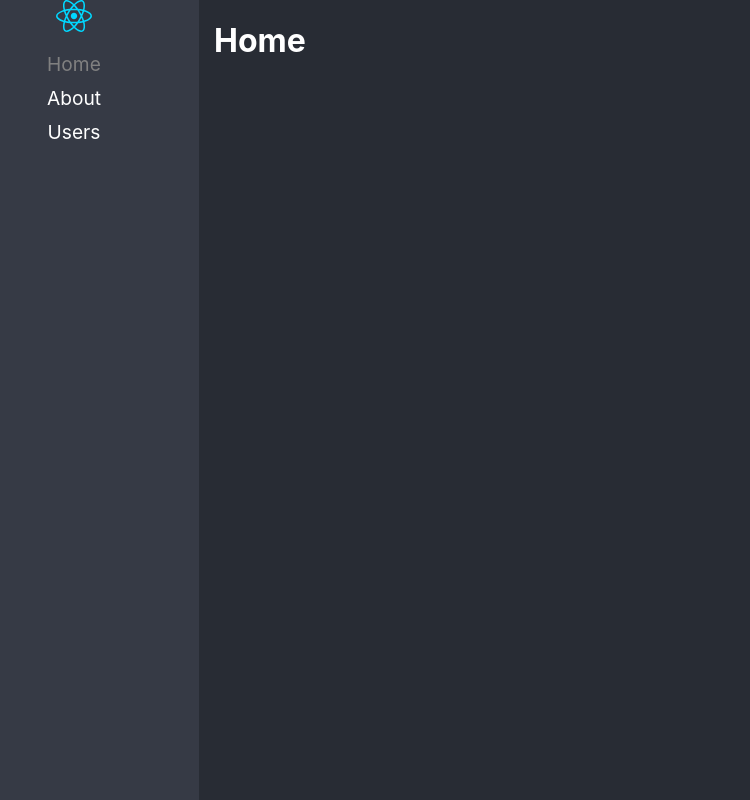
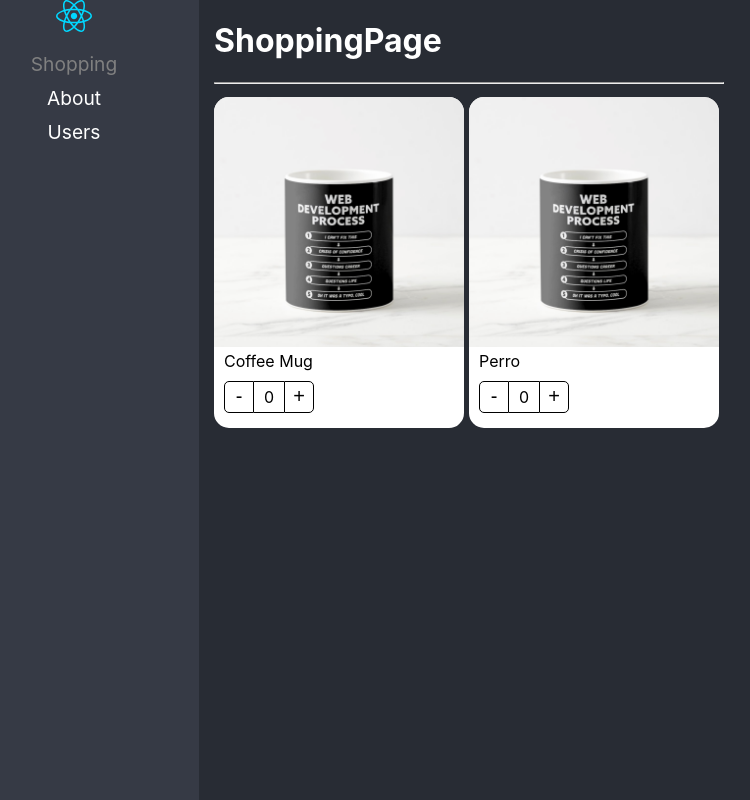
Before and after one commit to ramone02/react-adv, a React (Vite) app: page / in a window 1280 px wide. Shown: the whole page, without its empty margins (51-801 px from the left). Built offline with nearby package versions, Linux system fonts and the light colour scheme.

Commit message:
component compound listo

```diff
--- /dev/null
+++ b/src/02-component-patterns/components/ProductButtons.tsx
@@ -0,0 +1,24 @@
+import styles from "../styles/styles.module.css";
+import { useContext } from "react";
+import { ProductContext } from "./ProductCard";
+
+/* interface ProductButtonsProps {
+  counter: number;
+  increaseBy: (value: number) => void;
+} */
+
+export const ProductButtons = () => {
+  const { increaseBy, counter } = useContext(ProductContext);
+
+  return (
+    <div className={styles.buttonsContainer}>
+      <button className={styles.buttonMinus} onClick={() => increaseBy(-1)}>
+        -
+      </button>
+      <div className={styles.countLabel}>{counter}</div>
+      <button className={styles.buttonAdd} onClick={() => increaseBy(+1)}>
+        +
+      </button>
+    </div>
+  );
+};
--- /dev/null
+++ b/src/02-component-patterns/components/ProductCard.tsx
@@ -0,0 +1,31 @@
+import styles from "../styles/styles.module.css";
+import { createContext } from "react";
+import { useProduct } from "../hooks/useProduct";
+import {  ProductCardProps, ProductContextProps } from "../interfaces/interfaces";
+
+export const ProductContext = createContext({} as ProductContextProps);
+
+const { Provider } = ProductContext;
+
+export const ProductCard = ({ product, children }: ProductCardProps) => {
+  /* const [counter, setSounter] = useState(0);
+
+  const increaseBy = (value: number) => {
+    //
+    setSounter((prev) => Math.max(prev + value, 0));
+  }; */
+
+  const { counter, increaseBy } = useProduct();
+
+  return (
+    <Provider
+      value={{
+        counter,
+        increaseBy,
+        product,
+      }}
+    >
+      <div className={styles.productCard}>{children}</div>
+    </Provider>
+  );
+};
--- /dev/null
+++ b/src/02-component-patterns/components/ProductImage.tsx
@@ -0,0 +1,21 @@
+import { useContext } from "react";
+import { ProductContext } from "./ProductCard";
+import styles from "../styles/styles.module.css";
+import noImage from "../assets/no-image.jpg";
+
+export const ProductImage = ({ img = "" }) => {
+  const { product } = useContext(ProductContext);
+  let imgToShow: string;
+  //si me manda una img la asigno, si no si existe en el product la asigno sino asigno el noImage;
+  if (img) {
+    imgToShow = img;
+  } else if (product.img) {
+    imgToShow = product.img;
+  } else {
+    imgToShow = noImage;
+  }
+
+  return (
+    <img className={styles.productImg} src={imgToShow} alt="Product Image" />
+  );
+};
--- /dev/null
+++ b/src/02-component-patterns/components/ProductTitle.tsx
@@ -0,0 +1,17 @@
+import { useContext } from "react";
+import { ProductContext } from "./ProductCard";
+import styles from "../styles/styles.module.css";
+
+export const ProductTitle = ({ title }: { title?: string }) => {
+  //si es una sola prop desestructuro asi, sino creo interface
+  const { product } = useContext(ProductContext);
+  /* let titleToShow: string;
+    //si viene el title lo asigno, sino tomo el del product
+    title ? titleToShow = title : titleToShow = product.title; */
+
+  return (
+    <span className={styles.productDescription}>
+      {title ? title : product.title}
+    </span>
+  );
+};
--- /dev/null
+++ b/src/02-component-patterns/components/index.ts
@@ -0,0 +1,17 @@
+import { ProductCard as ProductCardHOC } from "./ProductCard";
+import { ProductTitle } from "./ProductTitle";
+import { ProductImage } from "./ProductImage";
+import { ProductButtons } from "./ProductButtons";
+import { ProductCardHocProps } from "../interfaces/interfaces";
+//export { ProductCard } from "./ProductCard";
+export { ProductImage } from "./ProductImage";
+export { ProductTitle } from "./ProductTitle";
+export { ProductButtons } from "./ProductButtons";
+
+export const ProductCard:ProductCardHocProps = Object.assign(ProductCardHOC, {
+  Title: ProductTitle,
+  Image: ProductImage,
+  Buttons: ProductButtons,
+});
+
+export default ProductCard;
--- /dev/null
+++ b/src/02-component-patterns/hooks/useProduct.ts
@@ -0,0 +1,16 @@
+import { useState } from "react";
+
+
+export const useProduct = () => {
+    const [counter, setCounter] = useState(0);
+
+    const increaseBy = (value: number)=>{
+        setCounter(prev=> Math.max(prev + value, 0));
+    };
+
+
+    return{
+        counter,
+        increaseBy
+    };
+};
--- /dev/null
+++ b/src/02-component-patterns/interfaces/interfaces.ts
@@ -0,0 +1,25 @@
+import { ReactElement } from "react";
+
+export interface ProductCardProps {
+  product: Product;
+  children?: ReactElement | ReactElement[];
+}
+
+export interface Product {
+  id: string;
+  title: string;
+  img?: string;
+}
+
+export interface ProductContextProps {
+  counter: number;
+  increaseBy: (value: number) => void;
+  product: Product;
+}
+
+export interface ProductCardHocProps {
+  ({ product, children }: ProductCardProps): JSX.Element;
+  Title: ({ title }: { title?: string }) => JSX.Element;
+  Image: ({ img }: { img?: string | undefined }) => JSX.Element;
+  Buttons: () => JSX.Element;
+}
--- /dev/null
+++ b/src/02-component-patterns/pages/ShoppingPage.tsx
@@ -0,0 +1,34 @@
+import ProductCard, { ProductButtons, ProductImage, ProductTitle } from "../components";
+
+const product = {
+  id: "1",
+  title: "Coffee Mug",
+  img: "./coffee-mug.png",
+};
+
+export const ShoppingPage = () => {
+  return (
+    <div>
+      <h1>ShoppingPage</h1>
+      <hr />
+      <div
+        style={{
+          display: "flex",
+          flexDirection: "row",
+          flexWrap: "wrap",
+        }}
+      >
+        <ProductCard product={product}>
+            <ProductCard.Image />
+            <ProductCard.Title />
+            <ProductCard.Buttons/>
+        </ProductCard>
+         <ProductCard product={product}>
+            <ProductImage />
+            <ProductTitle title={'Perro'}/>
+            <ProductButtons/>
+        </ProductCard>
+      </div>
+    </div>
+  );
+};
--- /dev/null
+++ b/src/02-component-patterns/styles/styles.module.css
@@ -0,0 +1,62 @@
+
+
+.productCard {
+    background-color: white;
+    border-radius: 15px;
+    color: black;
+    padding-bottom: 5px;
+    width: 250px;
+    margin-right: 5px;
+    margin-top: 5px;
+}
+
+.productImg {
+    border-radius: 15px 15px 0px 0px;
+    width: 100%;
+}
+
+.productDescription {
+    margin: 10px;
+}
+
+.buttonsContainer {
+    margin: 10px;
+    display: flex;
+    flex-direction: row;
+}
+
+.buttonMinus {
+    cursor: pointer;
+    background-color: transparent;
+    border: 1px solid black;
+    border-radius: 5px 0px 0px 5px;
+    font-size: 20px;
+    width: 30px;
+}
+
+.buttonMinus:hover {
+    background-color: rgba(0, 0, 0, 0.1);
+}
+
+.countLabel {
+    border-bottom: 1px solid black;
+    border-top: 1px solid black;
+    font-size: 16px;
+    height: 25px;
+    padding-top: 5px;
+    text-align: center;
+    width: 30px;
+}
+
+.buttonAdd {
+    cursor: pointer;
+    background-color: transparent;
+    border: 1px solid black;
+    border-radius: 0px 5px 5px 0px;
+    font-size: 20px;
+    width: 30px;
+}
+
+.buttonAdd:hover {
+    background-color: rgba(0, 0, 0, 0.1);
+}
--- a/src/index.css
+++ b/src/index.css
@@ -24,7 +24,7 @@ nav {
   background-color: #363a45;
   height: 100vh;
   margin-right: 15px;
-  overflow-y: scroll;
+  /* overflow-y: scroll; */
   text-align: center;
   width: 250px;
 }
--- a/src/routes/Navigation.tsx
+++ b/src/routes/Navigation.tsx
@@ -1,6 +1,7 @@
 import React from "react";
 import { BrowserRouter, Link, NavLink, Navigate, Route, Routes } from "react-router-dom";
 import logo from "../assets/react.svg";
+import { ShoppingPage } from "../02-component-patterns/pages/ShoppingPage";
 
 //diferencia entre Link y NavLink
 //Link similar <a href=""/> navegacion
@@ -13,7 +14,7 @@ export const Navigation = () => {
           <img src={logo} alt="React Logo" />
           <ul>
             <li> {/* //isActive valor booleano */}
-              <NavLink to="/" className={({isActive})=> isActive ? 'nav-active' : ""}>Home</NavLink>
+              <NavLink to="/" className={({isActive})=> isActive ? 'nav-active' : ""}>Shopping</NavLink>
             </li>
             <li>
               <NavLink to="/about" className={({isActive})=>isActive ? 'nav-active' : ""}>About</NavLink>
@@ -26,7 +27,7 @@ export const Navigation = () => {
         <Routes>
             <Route path="about" element={<h1>About</h1>}></Route>
             <Route path="users" element={<h1>Users</h1>}></Route>
-            <Route path="/" element={<h1>Home</h1>}></Route>
+            <Route path="/" element={<ShoppingPage/>}></Route>
             <Route path="*" element={<Navigate to="/home" replace/>} ></Route>
         </Routes>
       </div>
```
Also changed, not shown: public/coffee-mug.png (added), src/02-component-patterns/assets/no-image.jpg (added).
